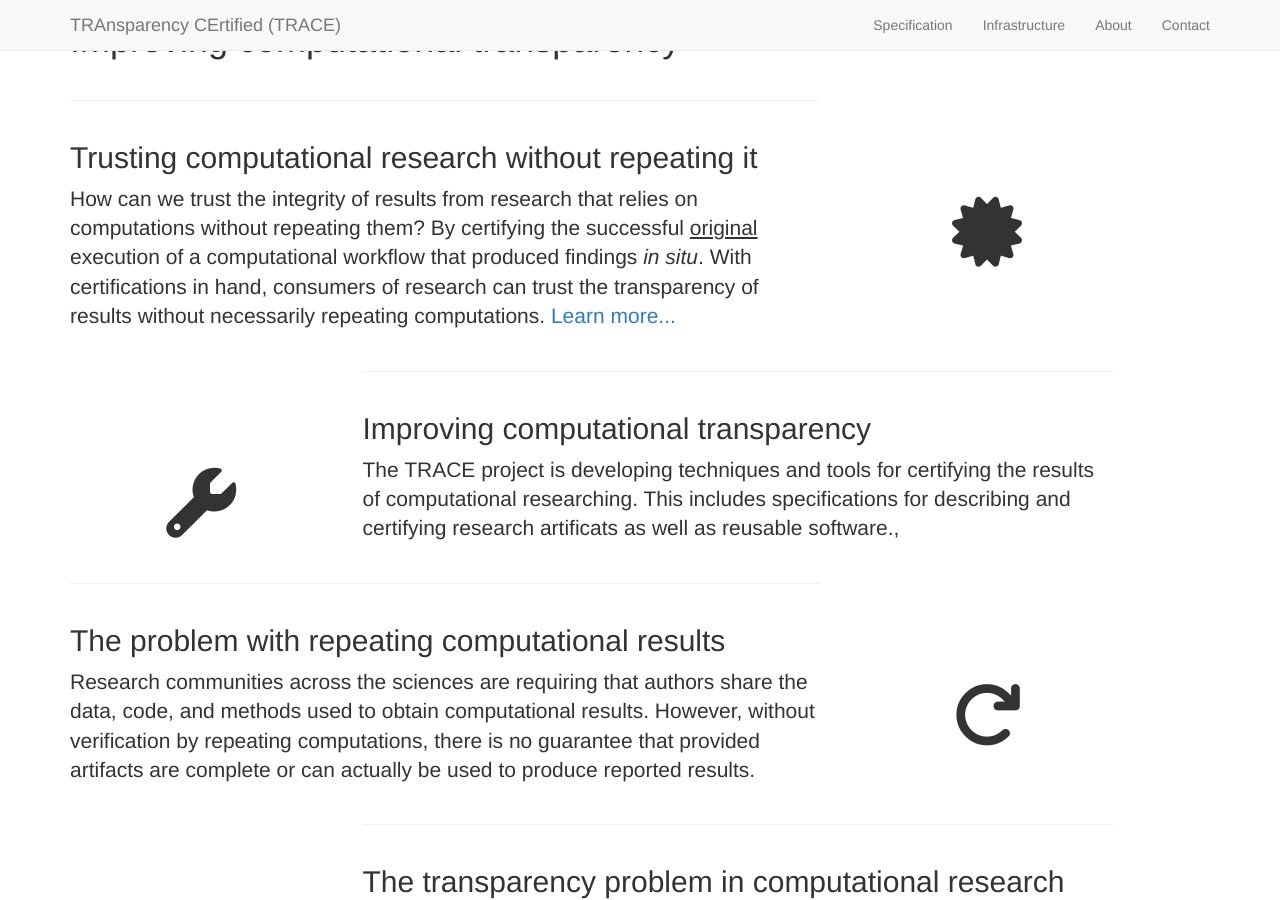
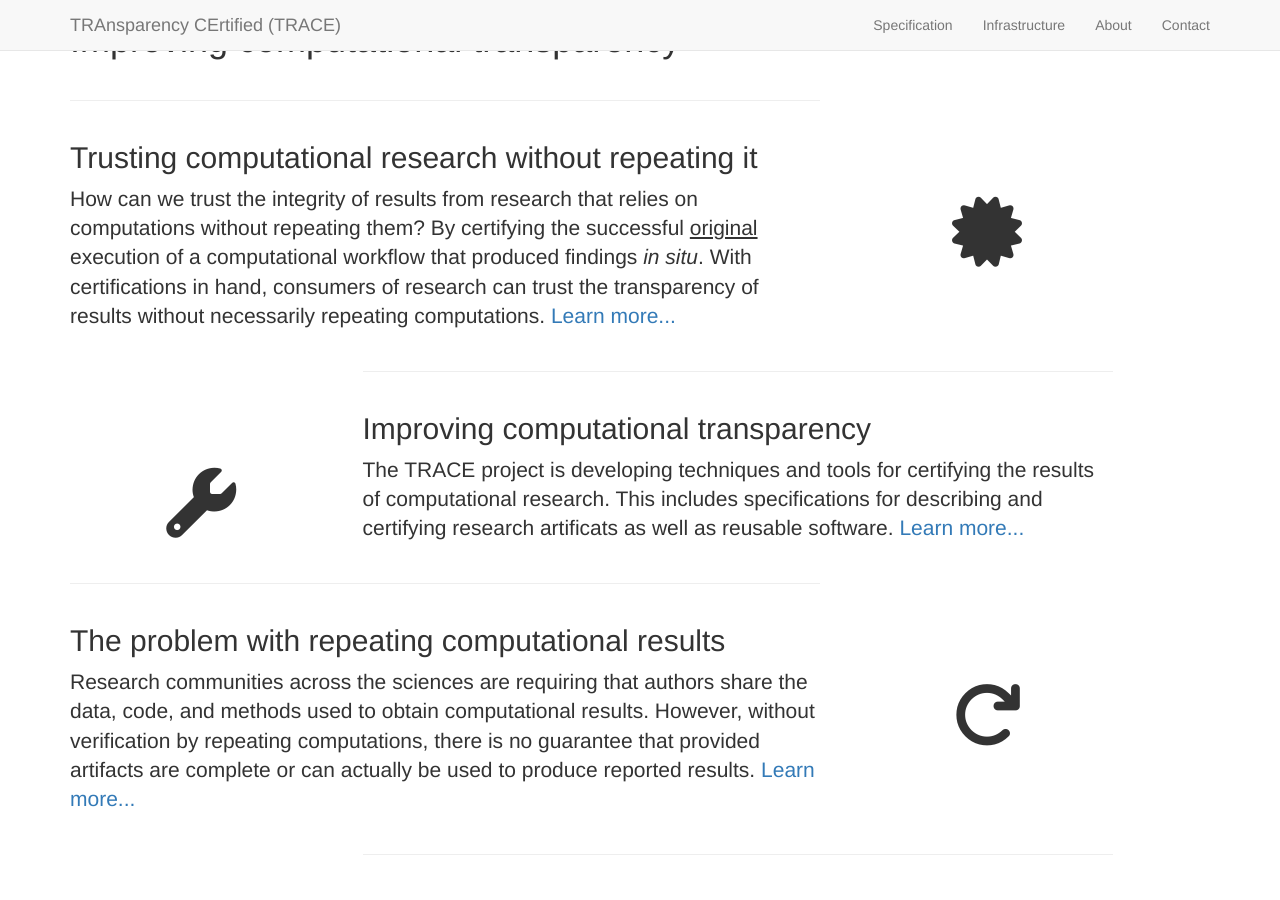
Before and after one commit to transparency-certified/transparency-certified.github.io, a Jekyll site: the page built from _posts/2023-01-03-specifications-tools.markdown, in a window 1280 px wide and 900 px high. Built offline with Jekyll 4.4.1, drawn with Linux system fonts in a browser that asks for light colours; nearby versions of some CDN libraries; library files that are not in the unit come from our copies.

Commit message:
Fixed typos, added links

```diff
--- a/_includes/header.html
+++ b/_includes/header.html
@@ -15,7 +15,7 @@
         <div class="collapse navbar-collapse" id="bs-example-navbar-collapse-1">
             <ul class="nav navbar-nav navbar-right">
                 <li>
-                    <a href="/trace-specification/docs/specification.html">Specification</a>
+                    <a href="/trace-specification/docs/specifications.html">Specification</a>
                 </li>
                 <li>
                     <a href="/trace-specification/">Infrastructure</a>
--- a/_posts/2023-01-02-repeating.markdown
+++ b/_posts/2023-01-02-repeating.markdown
@@ -9,6 +9,7 @@ description: |
   data, code, and methods used to obtain computational results. However, without
   verification by repeating computations, there is no guarantee that provided
   artifacts are complete or can actually be used to produce reported results.
+  <a href="/trace-specification/docs/barriers.html">Learn more...</a>
   </p>
 
 ---
--- a/_posts/2023-01-03-specifications-tools.markdown
+++ b/_posts/2023-01-03-specifications-tools.markdown
@@ -6,7 +6,8 @@ title: Improving computational transparency
 description: |
   <p class="lead">
   The TRACE project is developing techniques and tools for certifying the
-  results of computational researching. This includes specifications for
-  describing and certifying research artificats as well as reusable software.,
+  results of computational research. This includes specifications for
+  describing and certifying research artificats as well as reusable software.
+  <a href="/trace-specification/">Learn more...</a>
   </p>
 ---
```
